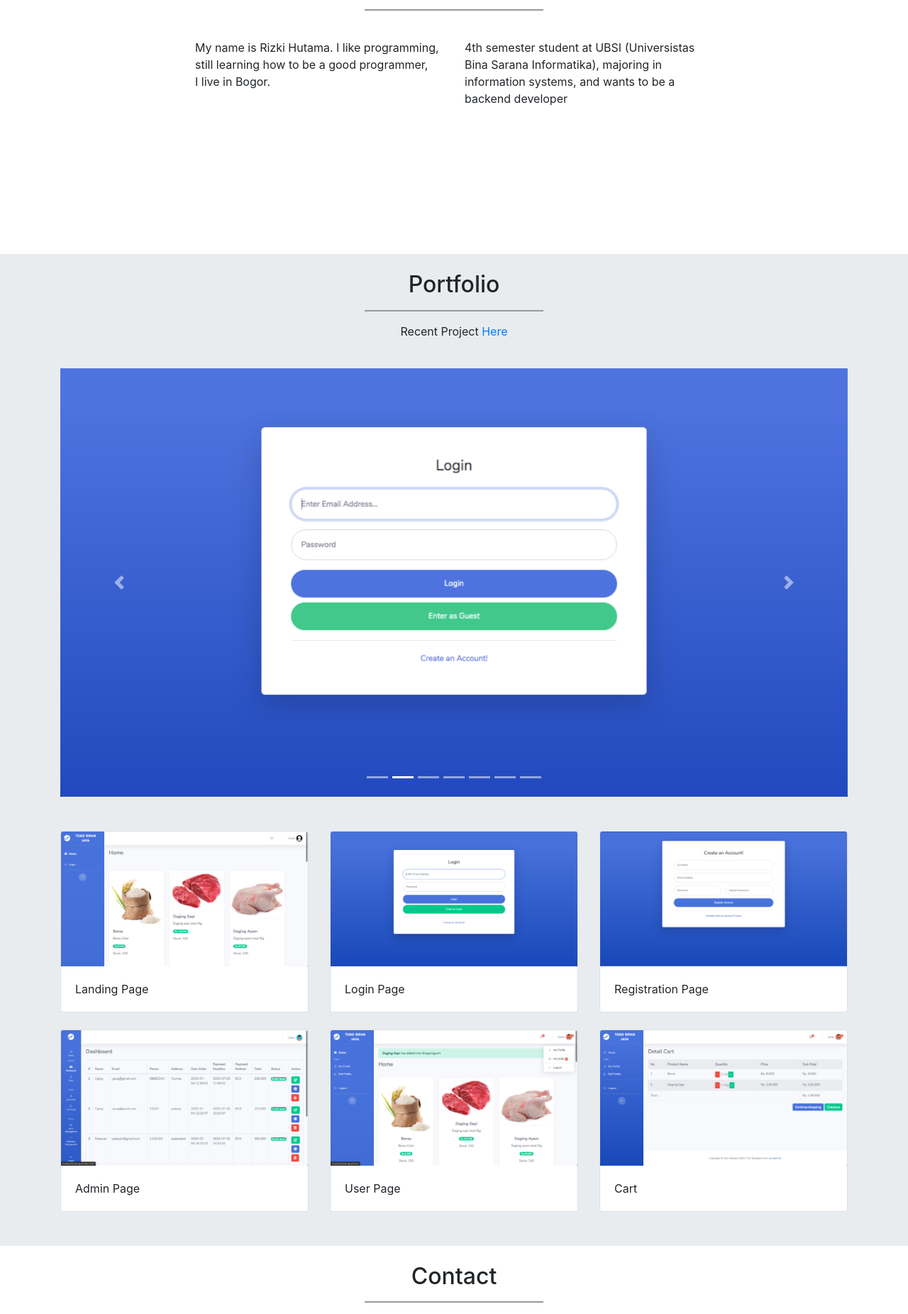
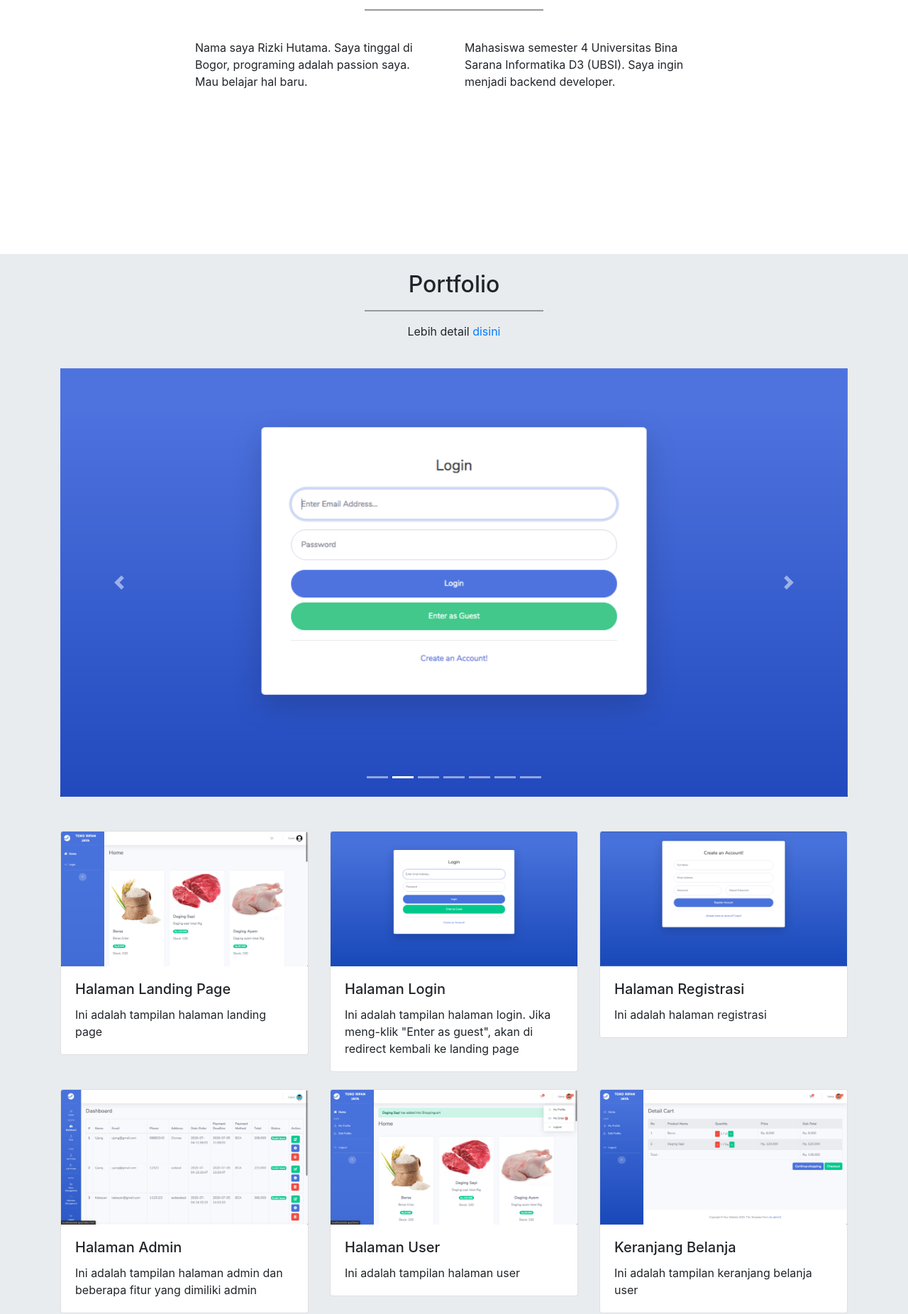
Before and after one commit to CepotOi/CepotOi.github.io, a plain HTML site: page index.html in a window 1280 px wide. Shown: the part 539-2391 px from the top of the page at 71% size. Drawn offline with nearby package versions, Linux system fonts and the light colour scheme.

Commit message:
merubah isi beberapa

```diff
--- a/index.html
+++ b/index.html
@@ -61,7 +61,7 @@
                         </li>
                         <li>
                             <a class="nav-link page-scroll" href="#contact">
-                                Contact
+                                Kontak
                             </a>
                         </li>
                     </ul>
@@ -79,7 +79,7 @@
                     class="rounded-circle img-thumbnail"
                 />
                 <h1>Rizki Hutama</h1>
-                <p>college student</p>
+                <p>Mahasiswa</p>
             </div>
         </div>
         <!-- End Jumbotron -->
@@ -96,17 +96,17 @@
                 <div class="row justify-content-center mt-4">
                     <div class="col-sm-4">
                         <p class="pLeft">
-                            My name is Rizki Hutama. I like programming, still
-                            learning how to be a good programmer,
+                            Nama saya Rizki Hutama. Saya tinggal di Bogor,
+                            programing adalah passion saya.
                             <br />
-                            I live in Bogor.
+                            Mau belajar hal baru.
                         </p>
                     </div>
                     <div class="col-sm-4">
                         <p class="pRight">
-                            4th semester student at UBSI (Universistas Bina
-                            Sarana Informatika), majoring in information
-                            systems, and wants to be a backend developer
+                            Mahasiswa semester 4 Universitas Bina Sarana
+                            Informatika D3 (UBSI). Saya ingin menjadi backend
+                            developer.
                         </p>
                     </div>
                 </div>
@@ -122,12 +122,12 @@
                         <h2>Portfolio</h2>
                         <hr />
                         <p>
-                            Recent Project
+                            Lebih detail
                             <a
                                 href="https://github.com/CepotOi/Toko-Sembako-Rifan-Jaya-Bogor"
                                 target="_blank"
                             >
-                                Here
+                                disini
                             </a>
                         </p>
                     </div>
@@ -261,8 +261,9 @@
                                 alt="Landing Page"
                             />
                             <div class="card-body">
+                                <h5 class="card-title">Halaman Landing Page</h5>
                                 <p class="card-text">
-                                    Landing Page
+                                    Ini adalah tampilan halaman landing page
                                 </p>
                             </div>
                         </div>
@@ -275,8 +276,11 @@
                                 alt="Login Page"
                             />
                             <div class="card-body">
+                                <h5 class="card-title">Halaman Login</h5>
                                 <p class="card-text">
-                                    Login Page
+                                    Ini adalah tampilan halaman login. Jika
+                                    meng-klik "Enter as guest", akan di redirect
+                                    kembali ke landing page
                                 </p>
                             </div>
                         </div>
@@ -289,8 +293,9 @@
                                 alt="Registration Page"
                             />
                             <div class="card-body">
+                                <h5 class="card-title">Halaman Registrasi</h5>
                                 <p class="card-text">
-                                    Registration Page
+                                    Ini adalah halaman registrasi
                                 </p>
                             </div>
                         </div>
@@ -305,8 +310,10 @@
                                 alt="Admin Page"
                             />
                             <div class="card-body">
+                                <h5 class="card-title">Halaman Admin</h5>
                                 <p class="card-text">
-                                    Admin Page
+                                    Ini adalah tampilan halaman admin dan
+                                    beberapa fitur yang dimiliki admin
                                 </p>
                             </div>
                         </div>
@@ -319,8 +326,9 @@
                                 alt="User Page"
                             />
                             <div class="card-body">
+                                <h5 class="card-title">Halaman User</h5>
                                 <p class="card-text">
-                                    User Page
+                                    Ini adalah tampilan halaman user
                                 </p>
                             </div>
                         </div>
@@ -333,8 +341,9 @@
                                 alt="Cart"
                             />
                             <div class="card-body">
+                                <h5 class="card-title">Keranjang Belanja</h5>
                                 <p class="card-text">
-                                    Cart
+                                    Ini adalah tampilan keranjang belanja user
                                 </p>
                             </div>
                         </div>
@@ -349,7 +358,7 @@
             <div class="container">
                 <div class="row">
                     <div class="col-sm text-center">
-                        <h2 class="mt-4">Contact</h2>
+                        <h2 class="mt-4">Kontak</h2>
                         <hr />
                         <a href="https://github.com/CepotOi" target="_blank">
                             <i class="fab fa-github mt-3"></i>
--- a/js/script.js
+++ b/js/script.js
@@ -41,7 +41,7 @@ $(window).scroll(function () {
     });
 
     // portfolio
-    if (wScroll > $('.portfolio').offset().top - -200) {
+    if (wScroll > $('.portfolio').offset().top - -400) {
         $('.portfolio .card').each(function (i) {
             setTimeout(function () {
                 $('.portfolio .card').eq(i).addClass('show');
@@ -51,7 +51,7 @@ $(window).scroll(function () {
     }
 
     // contact
-    if (wScroll > $('.portfolio').offset().top - -800) {
+    if (wScroll > $('.portfolio').offset().top - -1000) {
         $('.contact i').each(function (i) {
             setTimeout(function () {
                 $('.contact i').eq(i).addClass('show');
```
